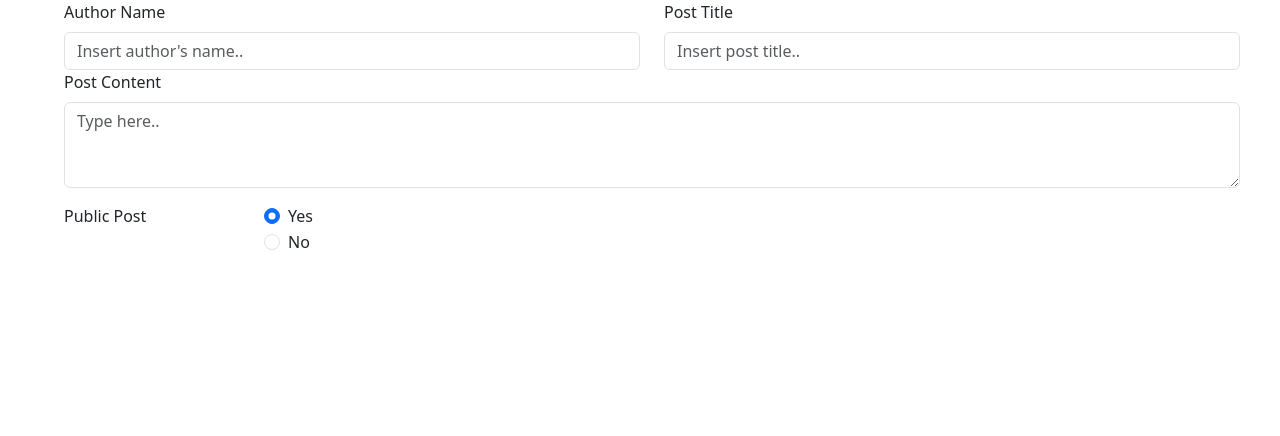
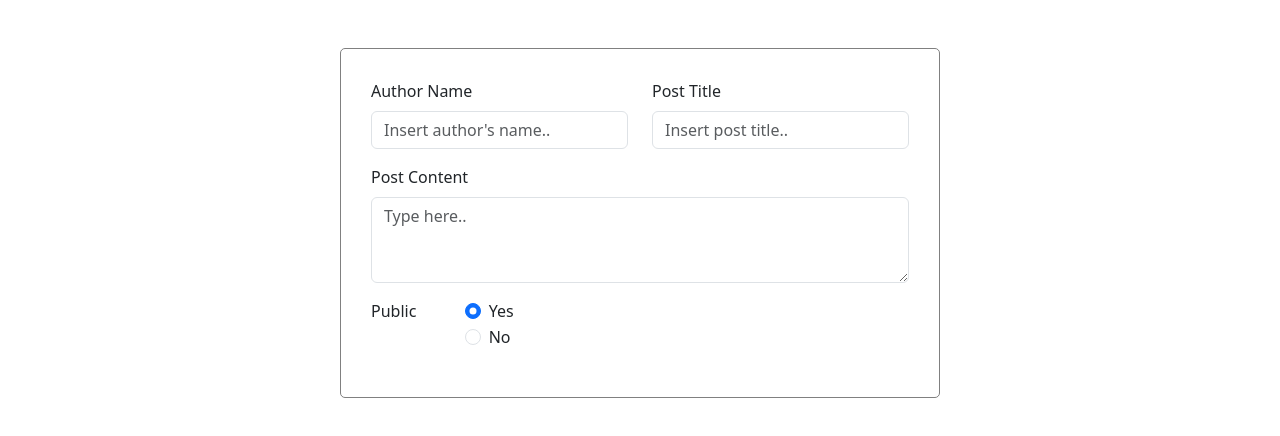
Before and after one commit to amletodellaloggia/react-post-form, a React (Vite) app: page / in a window 1280 px wide. Shown: the top 436 px of the page. Built offline with nearby package versions, Linux system fonts and the light colour scheme.

Commit message:
[upd] added static form tweaks

```diff
--- a/src/App.jsx
+++ b/src/App.jsx
@@ -1,7 +1,8 @@
 function App() {
   return (
     <>
-      <div className="container-fluid">
+    <div className="main">
+      <div className="container-fluid m-5">
         <div className="row">
           <div className="col">
             <form>
@@ -17,7 +18,7 @@ function App() {
                     aria-label="Author Name"
                   />
                 </div>
-                <div class="col">
+                <div class="col mb-3">
                   <label for="exampleFormControlTextarea1" class="form-label">
                     Post Title
                   </label>
@@ -42,7 +43,7 @@ function App() {
               </div>
               <fieldset className="row mb-3">
                 <legend className="col-form-label col-sm-2 pt-0">
-                  Public Post
+                  Public
                 </legend>
                 <div className="col-sm-10">
                   <div className="form-check">
@@ -76,8 +77,11 @@ function App() {
           </div>
         </div>
       </div>
+      </div>
     </>
   );
 }
 
+
+
 export default App;
--- a/src/index.css
+++ b/src/index.css
@@ -5,7 +5,17 @@
   box-sizing: border-box;
 }
 
-.row{
-  width: 1200px;
+.main{
+  max-width: 1200px;
   margin: 0 auto;
+  display: flex;
+  justify-content: center;
 }
+
+.container-fluid{
+  display: flex;
+  width: 50%;
+  border: 1px solid grey;
+  border-radius: 5px;
+  padding: 30px;
+}
```
